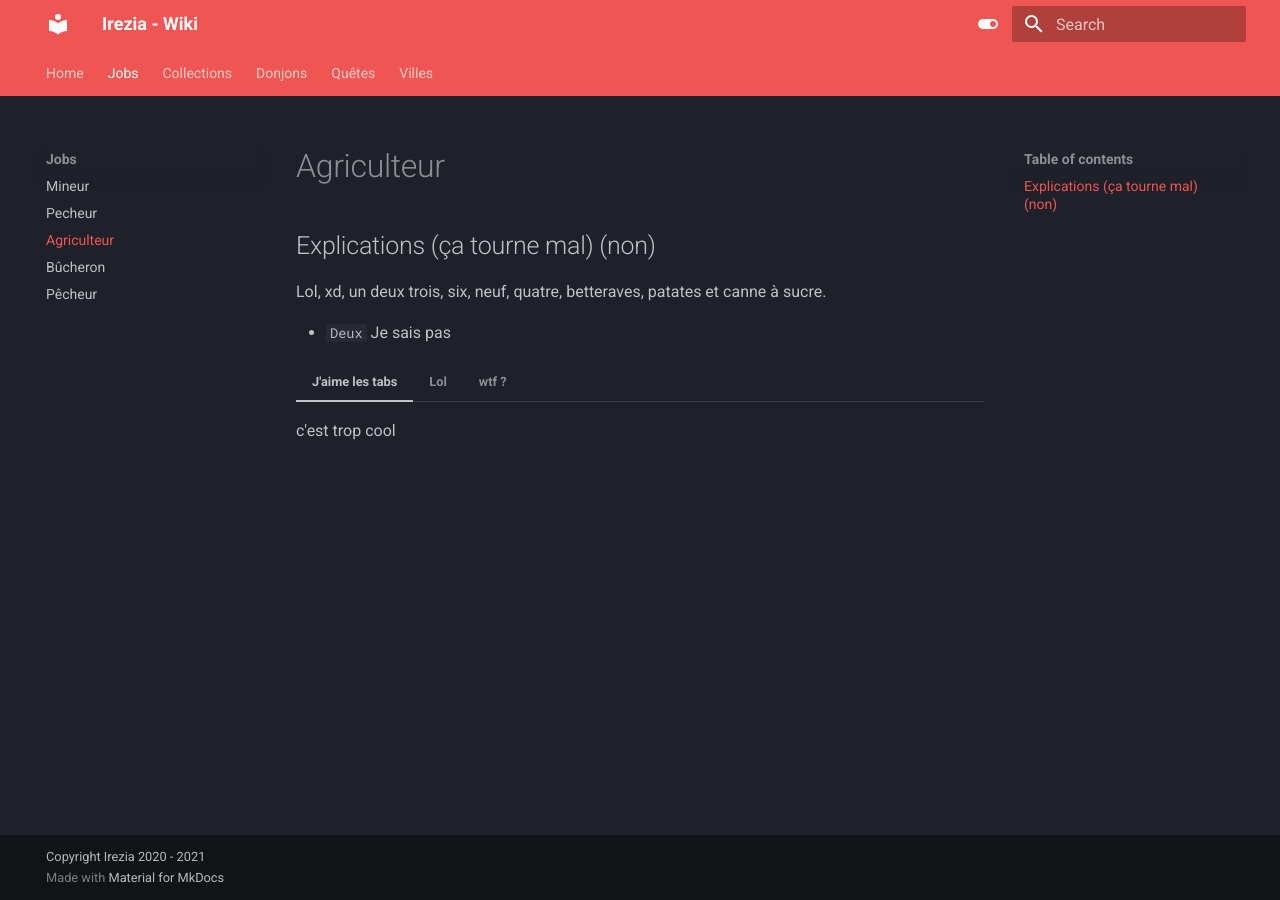
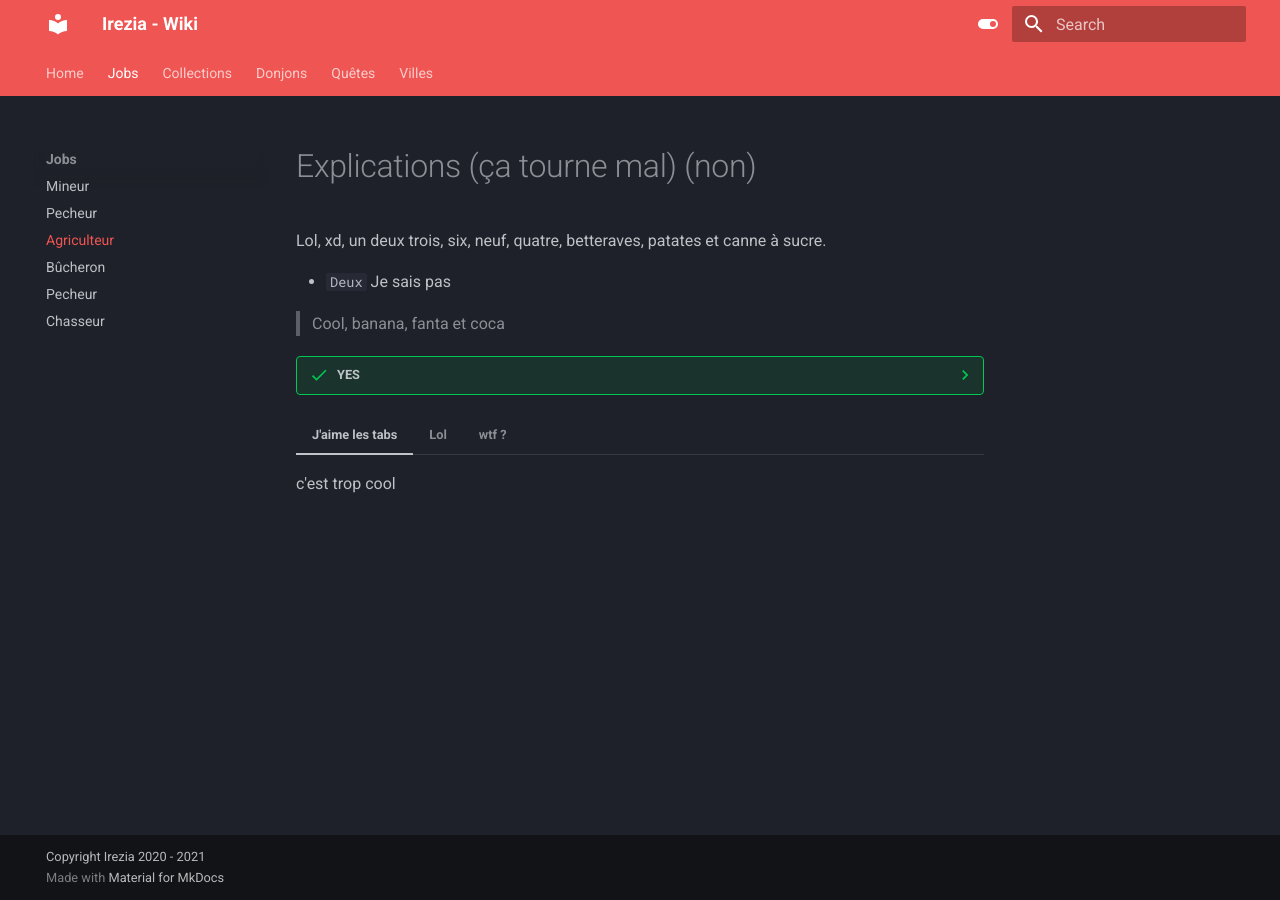
Before and after one commit to victoryneM/irezia-wiki, an MkDocs documentation site: the page built from docs/Jobs/Agriculteur.md, in a window 1280 px wide. Built offline with MkDocs 1.6.1 and Material for MkDocs 9.7.7, drawn with Linux system fonts in a browser that asks for light colours.

```diff
--- a/docs/Jobs/Agriculteur.md
+++ b/docs/Jobs/Agriculteur.md
@@ -7,13 +7,19 @@ Lol, xd, un deux  trois, six, neuf, quatre, betteraves, patates et canne à sucr
     sais
     pas
 
+> Cool, banana, fanta et coca
+
+??? success "YES"
+    ??? danger "jsp"
+        ??? warning "incroyable"
+            salut
+
 === "J'aime les tabs"
     c'est trop cool
 === "Lol"
     xd
-
 === "wtf ?"
     === "une tab dans une tab"
         ???,,?,,??6?66?6?
-    === "sorcelerie"
+    === "sorcellerie"
         tromperie
--- a/mkdocs.yml
+++ b/mkdocs.yml
@@ -26,9 +26,6 @@ markdown_extensions:
       emoji_generator: !!python/name:materialx.emoji.to_svg
   - toc:
       permalink: true
-      baselevel: 2
-      separator: "_"
-      slugify: !!python/name:pymdownx.slugs.uslugify
 plugins:
   - git-revision-date-localized
   - search
@@ -39,8 +36,9 @@ nav:
       Mineur: Jobs/Mineur.md
       Pecheur: Jobs/Pecheur.md
       Agriculteur: Jobs/Agriculteur.md
-      Bûcheron: jobs/Bucheron.md
-      Pêcheur: jobs/Pecheur.md
+      Bûcheron: Jobs/Bucheron.md
+      Pêcheur: Jobs/Pecheur.md
+      Chasseur: Jobs/Chasseur.md
   - Collections: collections.md
   - Donjons: donjons.md
   - Quêtes: quetes.md
```
Also changed, not shown: docs/jobs.md (deleted, +0 -14 lines).
